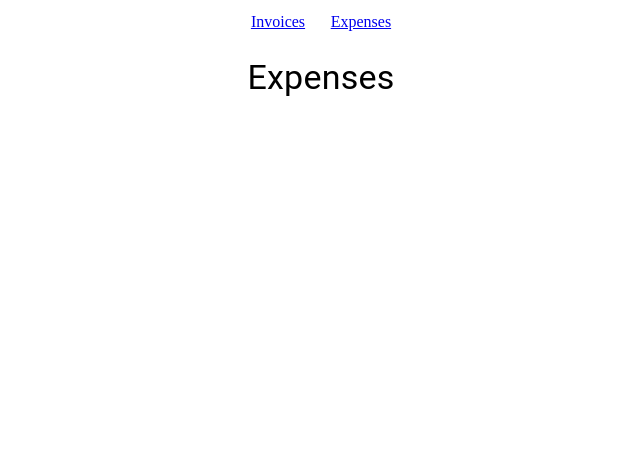
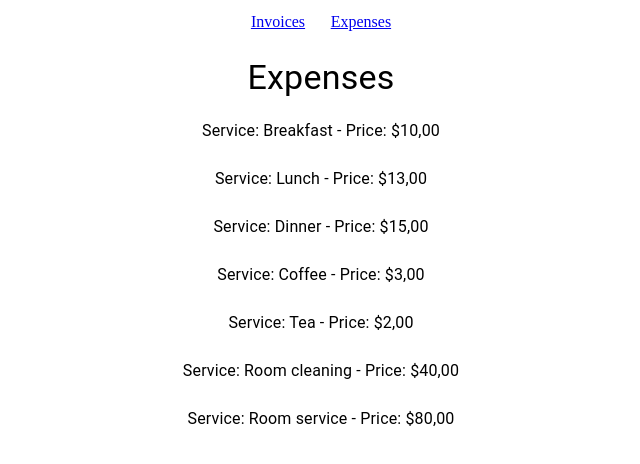
Before and after one commit to mmrosatab/Learn-More-About-React-Router-Dom-V6, a React (Create React App) app in the folder react-router-dom-v6/: page /expenses in a window 1280 px wide. Shown: the top 464 px of the page, without its empty margins (319-959 px from the left). Built offline with nearby package versions, Linux system fonts and the light colour scheme.

Commit message:
Feature: Start expenses feature

```diff
--- a/react-router-dom-v6/src/App.js
+++ b/react-router-dom-v6/src/App.js
@@ -11,7 +11,6 @@ function App() {
           <Link className="links" to="/invoices">
             Invoices
           </Link>
-
           <Link className="links" to="/expenses">
             Expenses
           </Link>
--- a/react-router-dom-v6/src/data.js
+++ b/react-router-dom-v6/src/data.js
@@ -1,39 +1,77 @@
 let invoices = [
   {
-    name: "Santa Monica",
+    name: "Trinity",
     number: 1995,
     amount: "$10,800",
     due: "12/05/1995",
   },
   {
-    name: "Stankonia",
+    name: "Lexi Gray",
     number: 2000,
     amount: "$8,000",
     due: "10/31/2000",
   },
   {
-    name: "Ocean Avenue",
+    name: "Neo",
     number: 2003,
     amount: "$9,500",
     due: "07/22/2003",
   },
   {
-    name: "Tubthumper",
+    name: "Sarah Lance",
     number: 1997,
     amount: "$14,000",
     due: "09/01/1997",
   },
   {
-    name: "Wide Open Spaces",
+    name: "Blink",
     number: 1998,
     amount: "$4,600",
     due: "01/27/2998",
   },
   {
-    name: "Frankenstein",
+    name: "Jubileu",
     number: 2022,
     amount: "$4,900",
     due: "01/27/2020",
+  },
+];
+
+let expenses = [
+  {
+    id: 1,
+    service: "Breakfast",
+    price: "$10,00",
+  },
+  {
+    id: 2,
+    service: "Lunch",
+    price: "$13,00",
+  },
+  {
+    id: 3,
+    service: "Dinner",
+    price: "$15,00",
+  },
+  {
+    id: 4,
+    service: "Coffee",
+    price: "$3,00",
+  },
+  {
+    id: 5,
+    service: "Tea",
+    price: "$2,00",
+  },
+  {
+    id: 6,
+    service: "Room cleaning",
+    price: "$40,00",
+  },
+  {
+    id: 7,
+    service: "Room service",
+    price: "$80,00",
   },
 ];
 
@@ -48,3 +86,15 @@ export function getInvoice(number) {
 export function deleteInvoice(number) {
   invoices = invoices.filter((invoice) => invoice.number !== number);
 }
+
+export function getExpenses() {
+  return expenses;
+}
+
+// export function getExpense(id) {
+//   return invoices.find((invoice) => invoice.number === number);
+// }
+
+// export function deleteInvoice(number) {
+//   invoices = invoices.filter((invoice) => invoice.number !== number);
+// }
--- a/react-router-dom-v6/src/globalStyle.css
+++ b/react-router-dom-v6/src/globalStyle.css
@@ -41,7 +41,13 @@ header nav {
 
 .expenses-container {
   display: flex;
-  justify-content: center;
-  text-align: center;
+  flex-direction: column;
+  align-items: center;
   padding: 1%;
 }
+
+.expenses {
+  padding: 1%;
+  display: flex;
+  flex-direction: column;
+}
--- a/react-router-dom-v6/src/routes/expenses.js
+++ b/react-router-dom-v6/src/routes/expenses.js
@@ -1,11 +1,27 @@
 import Typography from "@mui/material/Typography";
+import List from "@mui/material/List";
+import ListItem from "@mui/material/ListItem";
+import ListItemText from "@mui/material/ListItemText";
+import { getExpenses } from "../data";
 
 export default function Expenses() {
+  const expenses = getExpenses();
+
   return (
     <section className="expenses-container">
       <Typography variant="h4" component="div">
         Expenses
       </Typography>
+
+      <List>
+        {expenses.map((expense) => (
+          <ListItem className="expenses" to={expense.id} key={expense.id}>
+            <ListItemText>
+              {`Service: ${expense.service} - Price: ${expense.price}`}
+            </ListItemText>
+          </ListItem>
+        ))}
+      </List>
     </section>
   );
 }
```
